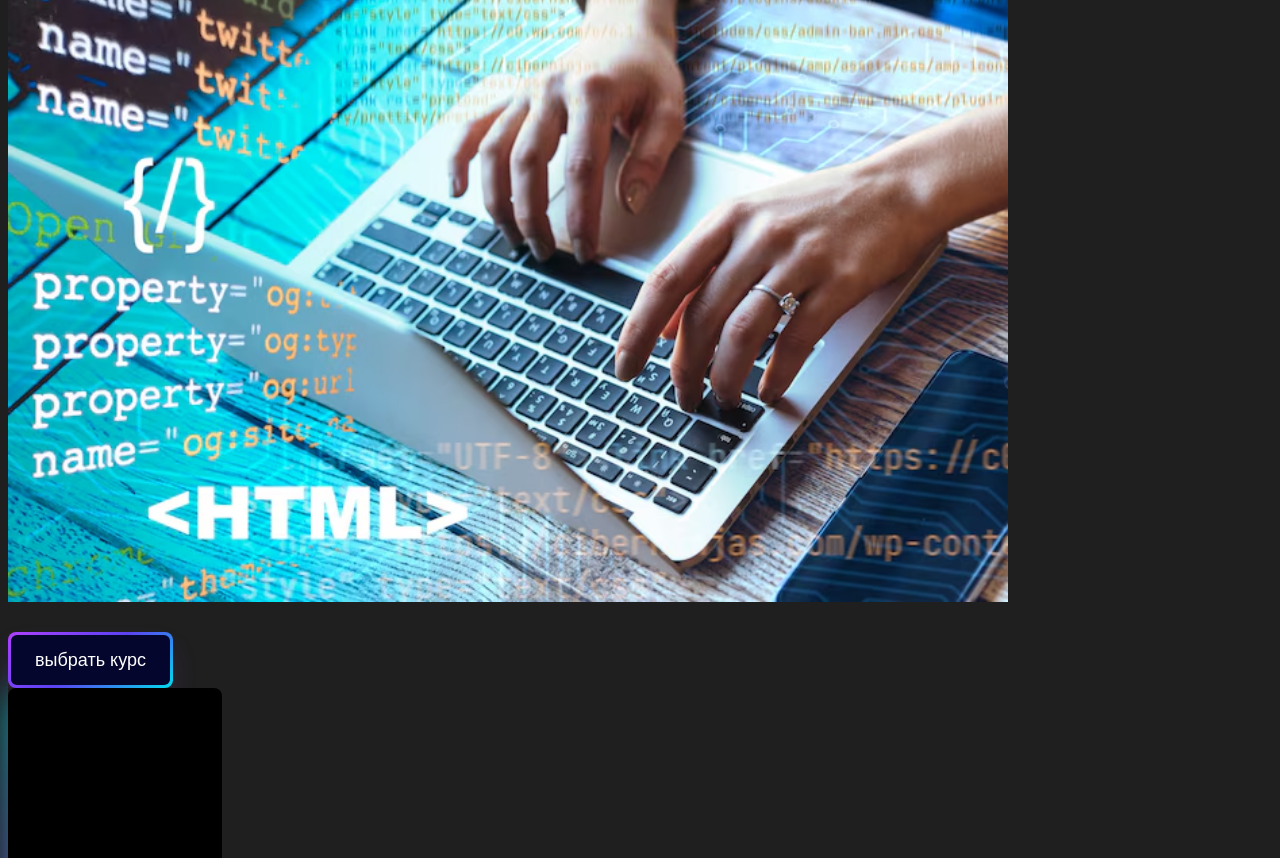
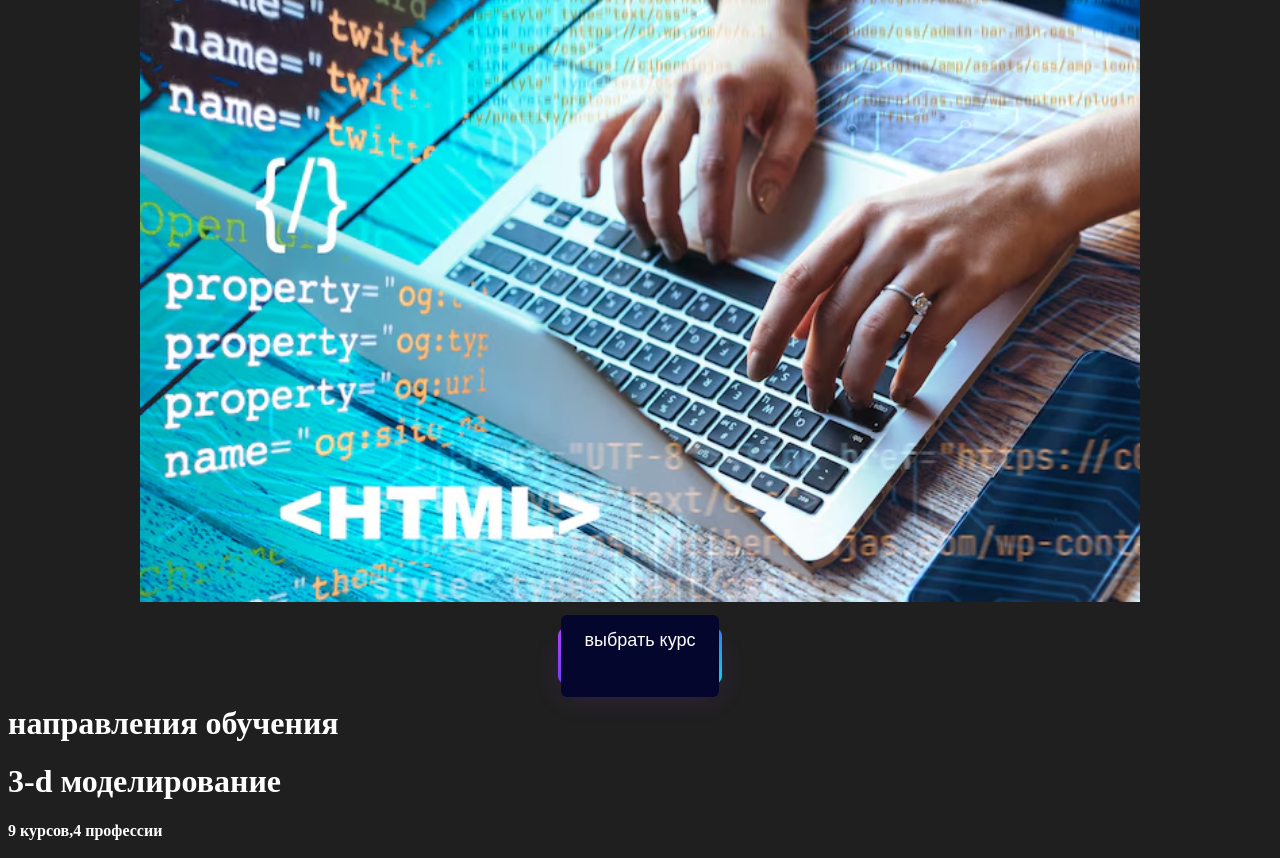
Before and after one commit to pridyrak228/pridyrak228.github.io, a plain HTML site: page index.html in a window 1280 px wide. Shown: the part 90-948 px from the top of the page. Drawn offline with Linux system fonts and the light colour scheme.

Commit message:
Revert "ggg"
This reverts commit d8e1fcaad6e0017aa324be193f5923ae5af275ab.

```diff
--- a/index.html
+++ b/index.html
@@ -4,7 +4,7 @@
     <meta charset="UTF-8" />
     <meta name="viewport" content="width=device-width, initial-scale=1.0" />
     <link rel="stylesheet" href="style.css" />
-    <link rel="shortcut icon" href="img/dino.jpg" type="image/x-icon" />
+    <link rel="shortcut icon" href="img/dino.jpg" type="image/x-icon">
     <title>Document</title>
   </head>
   <body>
@@ -17,18 +17,26 @@
         <a href="">личный кабинет</a>
       </div>
       <div class="trt">
-        <img src="img/html.avif" alt="" />
+        <img
+          src="img/html.avif"
+          alt=""
+        />
       </div>
       <div class="trt">
         <button>
-          <span class="text">выбрать курс</span>
-        </button>
+            <span class="text">выбрать курс</span>
+          </button>
       </div>
     </header>
     <main>
-<div class="card">
-  <p class="heading">
-</div>
+      <div class="ere">
+        <h1>направления обучения</h1>
+      </div>
+      <div class="wqw">
+        <h1>3-d моделирование</h1>
+        <h4>9 курсов,4 профессии</h4>
+        <img src="img/3d.png" alt="">
+      </div>
     </main>
     <footer></footer>
   </body>
--- a/style.css
+++ b/style.css
@@ -66,64 +66,11 @@ button {
     transform: scale(0.9);
   }
 
-.card {
-  position: relative;
-  width: 190px;
-  height: 254px;
-  background-color: #000;
-  display: flex;
-  flex-direction: column;
-  justify-content: end;
-  padding: 12px;
-  gap: 12px;
-  border-radius: 8px;
-  cursor: pointer;
+.trt  {
+    display: flex;
+    justify-content: center;
 }
 
-.card::before {
-  content: '';
-  position: absolute;
-  inset: 0;
-  left: -5px;
-  margin: auto;
-  width: 200px;
-  height: 264px;
-  border-radius: 10px;
-  background: linear-gradient(-45deg, #e81cff 0%, #40c9ff 100% );
-  z-index: -10;
-  pointer-events: none;
-  transition: all 0.6s cubic-bezier(0.175, 0.885, 0.32, 1.275);
+.wqw > img{
+
 }
-
-.card::after {
-  content: "";
-  z-index: -1;
-  position: absolute;
-  inset: 0;
-  background: linear-gradient(-45deg, #fc00ff 0%, #00dbde 100% );
-  transform: translate3d(0, 0, 0) scale(0.95);
-  filter: blur(20px);
-}
-
-.heading {
-  font-size: 20px;
-  text-transform: capitalize;
-  font-weight: 700;
-}
-
-.card p:not(.heading) {
-  font-size: 14px;
-}
-
-.card p:last-child {
-  color: #e81cff;
-  font-weight: 600;
-}
-
-.card:hover::after {
-  filter: blur(30px);
-}
-
-.card:hover::before {
-  transform: rotate(-90deg) scaleX(1.34) scaleY(0.77);
-}
```
Also changed, not shown: img/f40b4072b381ce1712d2ffaff7eac493-removebg-preview.png (deleted), img/геймдз-removebg-preview.png (deleted).
